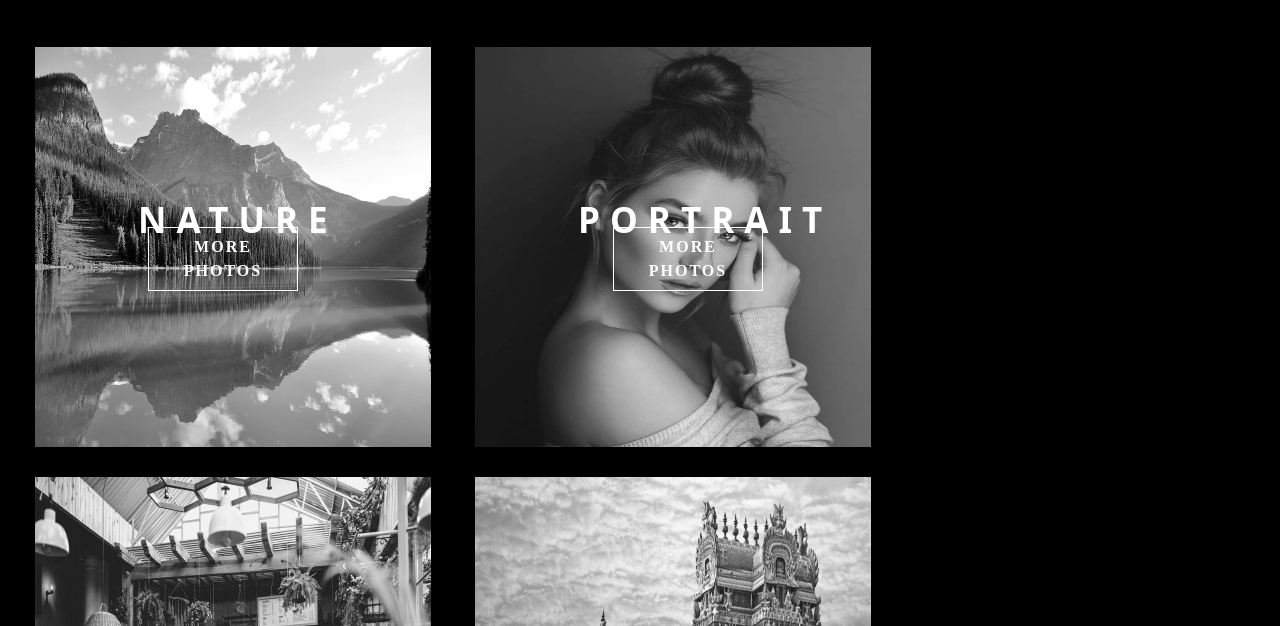
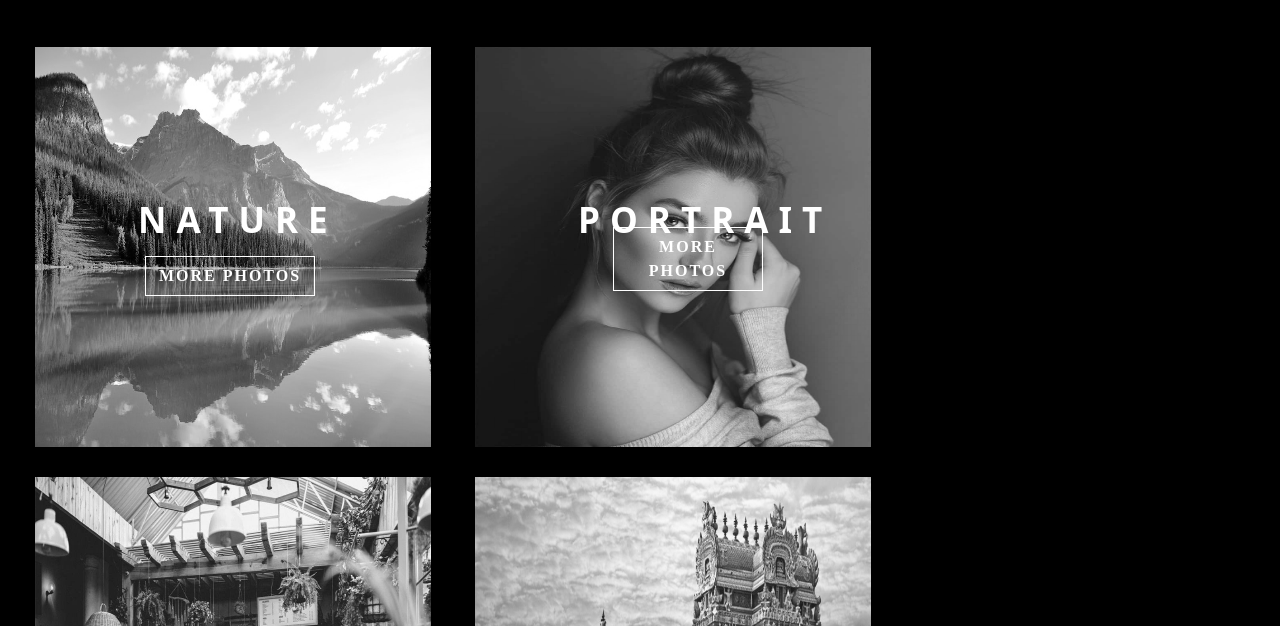
Before and after one commit to ARDuryodhan/Photography-Studio, a website: page index.html in a window 1280 px wide. Shown: the part 148-774 px from the top of the page. Drawn offline with nearby package versions, Linux system fonts and the light colour scheme.

Commit message:
WIDTH UPDATE

```diff
--- a/src/index.css
+++ b/src/index.css
@@ -128,11 +128,11 @@ footer p {
     color: white;
     position: absolute;
     padding: 7px;
-    bottom: 140px;
+    bottom: 135px;
     right: 0;
-    left: 125px;
+    left: 122px;
     border: 1px solid white;
-    width: 150px;
+    width: 170px;
     text-align: center;
     letter-spacing: 2px;
     font-family: 'icomoon';
```
